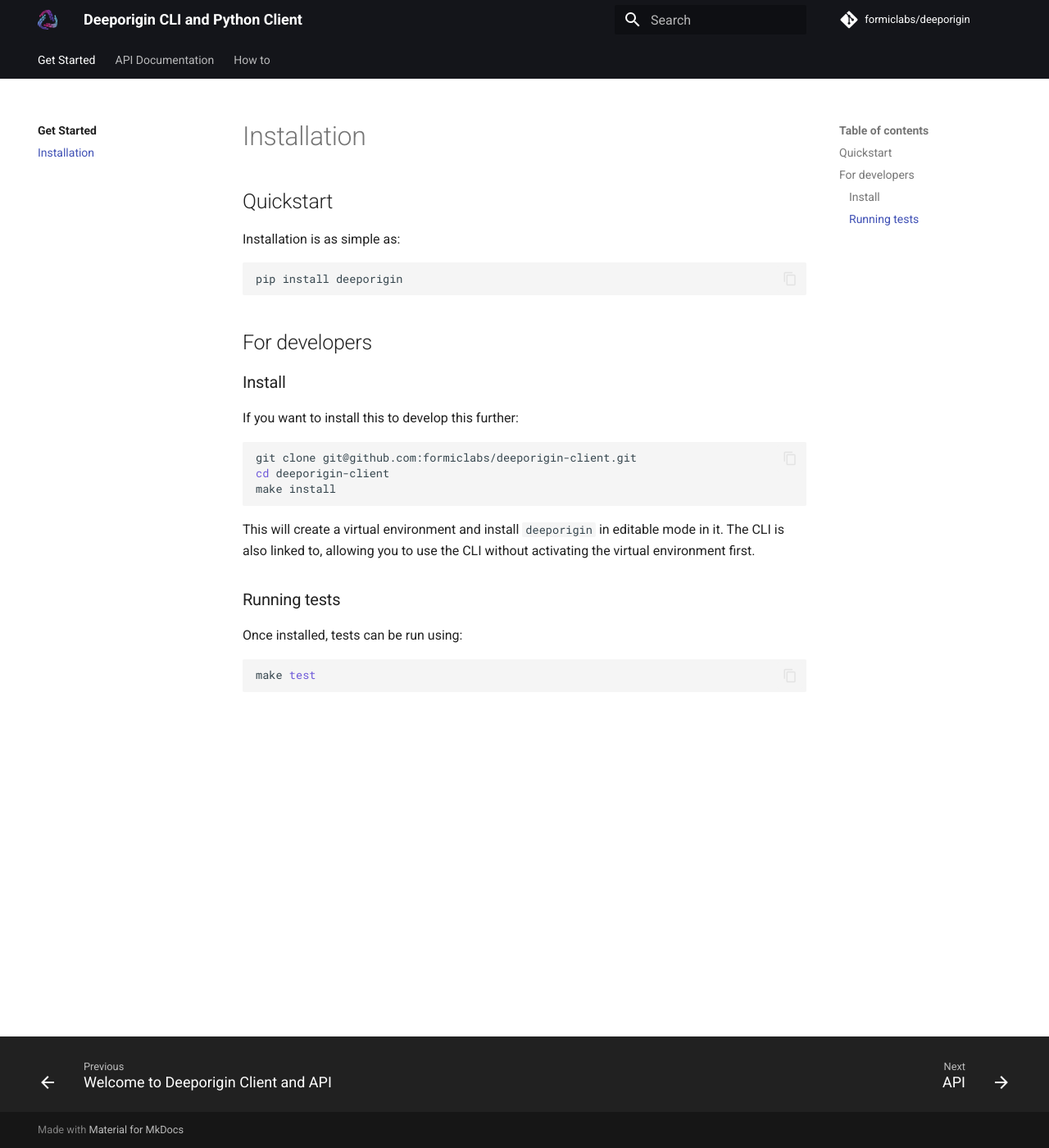
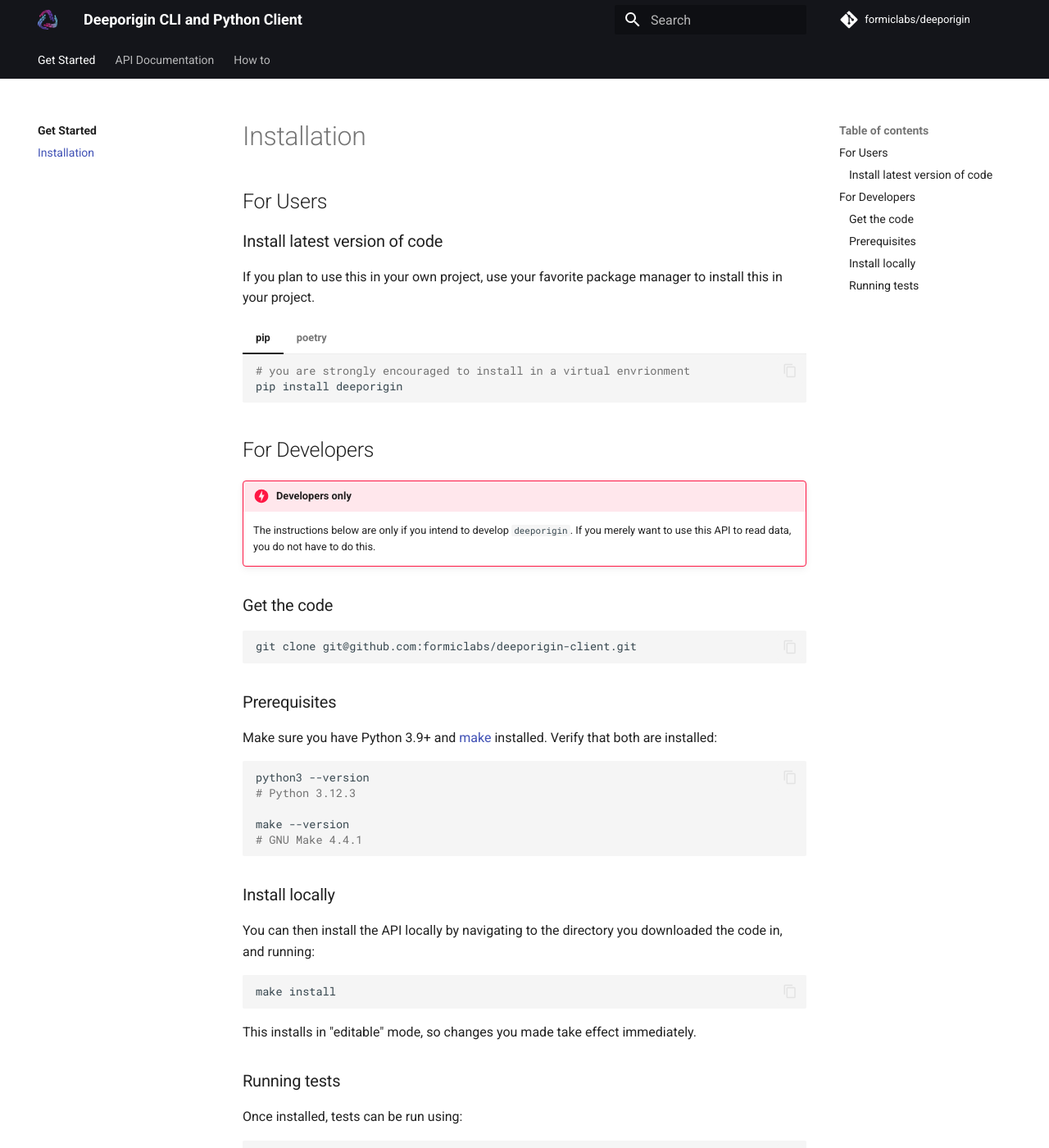
Before and after one commit to deeporiginbio/deeporigin-client, an MkDocs documentation site: the page built from docs/install.md, in a window 1280 px wide and 1400 px high. Shown: the whole window at 82% size. Built offline with MkDocs 1.6.1 and Material for MkDocs 9.7.7, drawn with Linux system fonts in a browser that asks for light colours; comment, search, counter and statistics services are not loaded.

Commit message:
fix(docs): wrote docs for _api

````diff
--- a/docs/install.md
+++ b/docs/install.md
@@ -1,26 +1,67 @@
 
-## Quickstart
+# Installation
 
-Installation is as simple as:
+## For Users
 
-```bash
-pip install deeporigin
-```
+### Install latest version of code
 
-## For developers
+If you plan to use this in your own project, use your
+favorite package manager to install this in your project.
 
-### Install
 
-If you want to install this to develop this further:
+
+=== "pip"
+
+    ```bash
+    # you are strongly encouraged to install in a virtual envrionment
+    pip install deeporigin
+    ```
+
+=== "poetry"
+
+
+    ```bash
+    poetry add deeporigin
+    ```
+
+
+
+## For Developers
+
+!!! danger "Developers only"
+    The instructions below are only if you intend to develop `deeporigin`. If you merely want to use this API to read data, you do not have to do this.
+
+### Get the code
 
 ```bash
 git clone git@github.com:formiclabs/deeporigin-client.git
-cd deeporigin-client
+```
+
+### Prerequisites
+
+Make sure you have Python 3.9+ and
+[make](https://www.gnu.org/software/make//) installed.
+Verify that both are installed:
+
+```bash
+python3 --version
+# Python 3.12.3
+
+make --version
+# GNU Make 4.4.1
+```
+
+### Install locally
+
+You can then install the API locally by navigating to the directory you downloaded the code in, and running:
+
+```bash
 make install
 ```
 
-This will create a virtual environment and install `deeporigin` in editable mode in it. The CLI is also linked to, allowing you to use the CLI
-without activating the virtual environment first.
+This installs in "editable" mode, so changes you made take effect
+immediately.
+
 
 ### Running tests
 
--- a/mkdocs.yaml
+++ b/mkdocs.yaml
@@ -83,19 +83,19 @@
           options:
             paths: ["src"]
             annotations_path: brief
-            show_source: true
+            show_source: false
             docstring_options:
               ignore_init_summary: true
             docstring_section_style: table
-            filters: ["!Config"]
             heading_level: 2
             inherited_members: true
             merge_init_into_class: false
-            separate_signature: false
+            separate_signature: true
             show_root_heading: true
-            show_root_full_path: false
+            show_root_full_path: true
             show_signature_annotations: true
             signature_crossrefs: true
             show_symbol_type_heading: true
             line_length: 60
-            show_signature: false
+            show_signature: true
+            members: true
````
Also changed, not shown: docs/ref/data/schema.md (+2 -33 lines), 2 other files.
